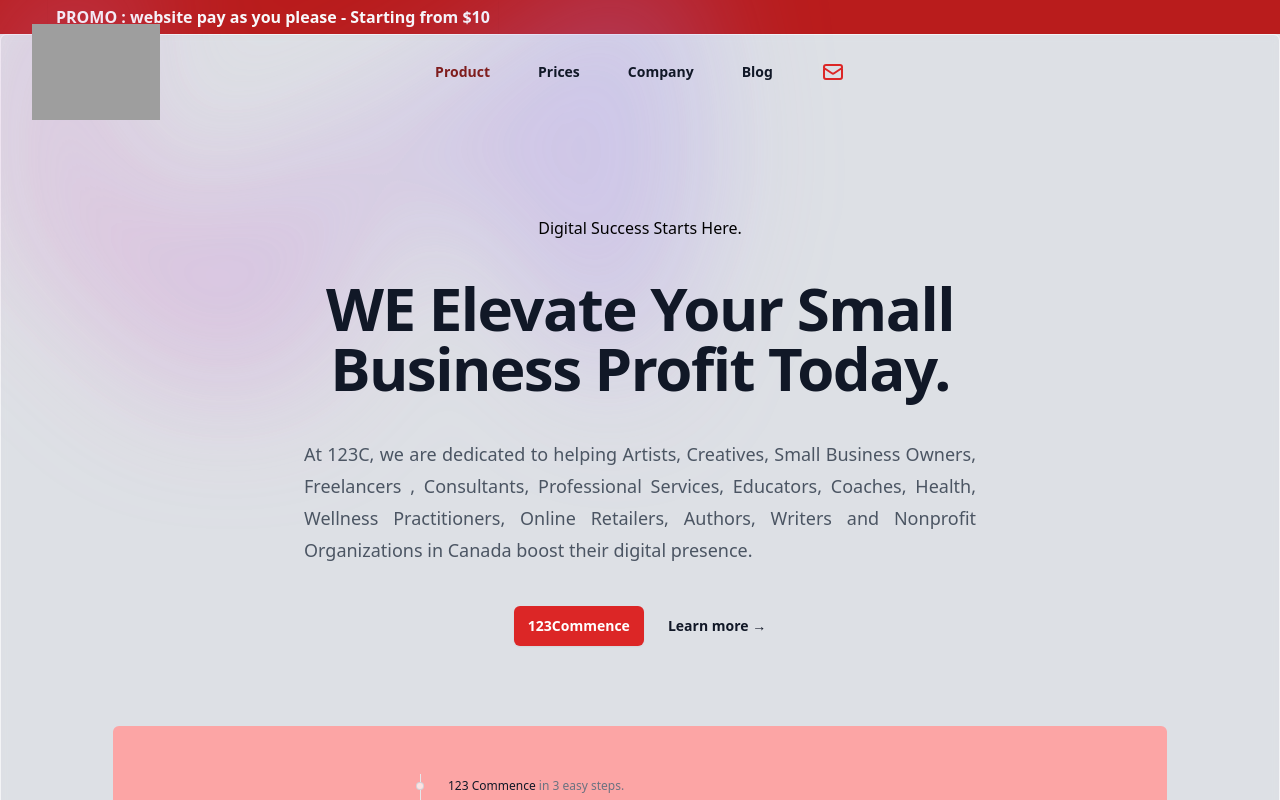
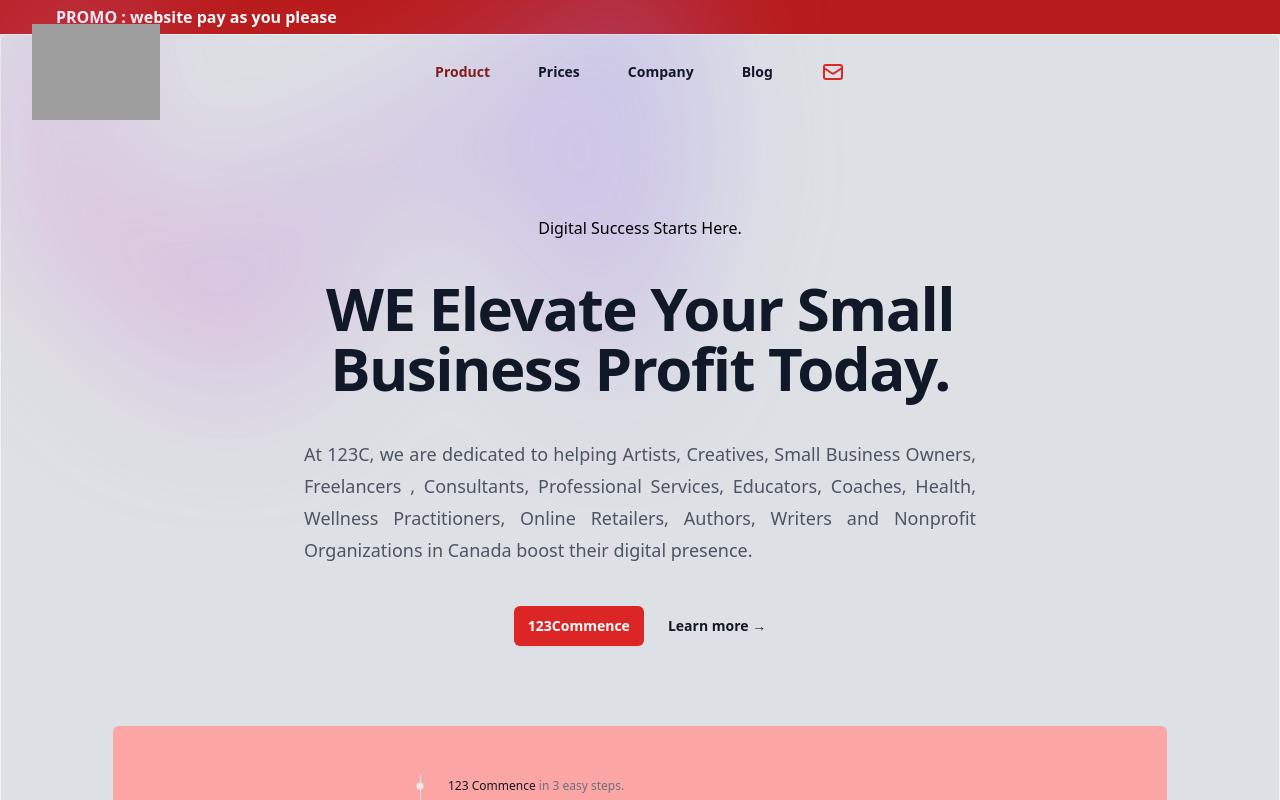
Before and after one commit to ykassabi/2023123c, a website built with Parcel: page index.html in a window 1280 px wide. Shown: the top 800 px of the page. Built offline with nearby package versions, Linux system fonts and the light colour scheme; grey boxes are pictures that could not be loaded; a script that the page names is missing.

```diff
--- a/index.html
+++ b/index.html
@@ -56,7 +56,7 @@
 
 
     <div class="flex space-y-1 p-2  text-gray-50 shadow-sm ">
-      <p> PROMO : website  pay as you please - Starting from $10  </p>
+      <p> PROMO : website  pay as you please  </p>
     </div>
 
   </div>
```
